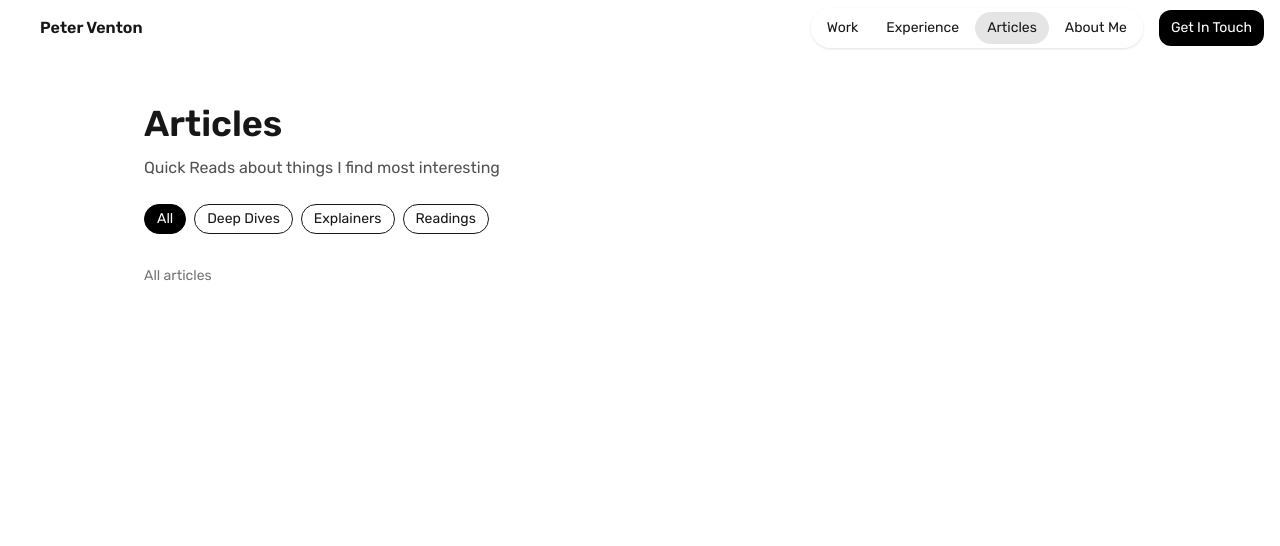
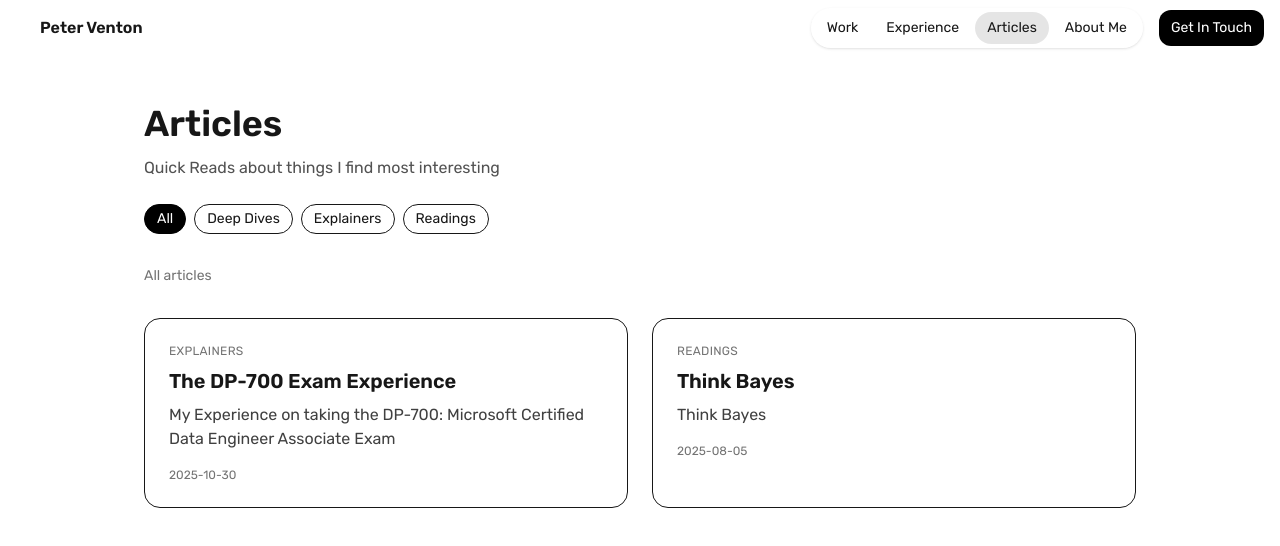
Before and after one commit to PeterSVenton/portfolio, a Next.js app: page /articles in a window 1280 px wide. Shown: the top 546 px of the page. Built offline with nearby package versions, Linux system fonts and the light colour scheme.

Commit message:
- dp700 article - changes the articles dynamic route to correctly route to /articles/slug

```diff
--- a/src/app/about/page.tsx
+++ b/src/app/about/page.tsx
@@ -38,6 +38,11 @@ const BULLETS: Record<string, Bullet[]> = {
     ["Discovery.", "Align on KPIs, definitions, and source systems."],
     ["Modeling & standards.", "Star schema, conventions, calc groups, testing."],
     ["Delivery & handover.", "Dashboards + docs, with measurable outcomes."]
+    ],
+
+    certifications: [
+      ["Mensa", "- Member of British Mensa"],
+      ["DP700", "- Microsoft Certified: Fabric Data Engineer Associate"]
     ],
 
     highlights: [
@@ -181,6 +186,7 @@ export default function AboutPage() {
         {/* Main content (carded sections) */}
         <div className="space-y-8">
           <SectionCardBulleted title={"Principles"} bullets={BULLETS["principles"]} />
+          <SectionCardBulleted title={"Certifications"} bullets={BULLETS["certifications"]} />
 
           <SectionCardBulleted title={"How I Work"} bullets={BULLETS["howIWork"]} />
 
--- a/src/app/articles/page.tsx
+++ b/src/app/articles/page.tsx
@@ -70,7 +70,7 @@ export default async function ArticlesPage({
               {TYPE_META[a.type].label}
             </p>
             <h2 className="text-xl font-semibold">
-              <Link href={`/${a.slug}`} className="hover:underline">
+              <Link href={`/articles/${a.slug}`} className="hover:underline">
                 {a.title}
               </Link>
             </h2>
--- /dev/null
+++ b/src/app/md-pages/dp-700-experience.mdx
@@ -0,0 +1,69 @@
+# DP-700: Microsoft Certified: Fabric Data Engineer Associate
+
+I recently took the [DP-700: Microsoft Certified: Fabric Data Engineer Associate](https://learn.microsoft.com/en-us/credentials/certifications/fabric-data-engineer-associate/?practice-assessment-type=certification) exam and am now [certified](https://learn.microsoft.com/api/credentials/share/en-us/PeterVenton-7649/A850B1056A30CBE8?sharingId=98B7CA95EDAFB390).
+
+---
+
+## Why I pursued it
+
+With the introduction of **Microsoft Fabric**, the data engineering landscape within the Microsoft ecosystem has evolved significantly. The DP-700 certification validates skills in **designing, building, and optimizing data pipelines and analytics solutions** that leverage Fabric’s unified architecture across Data Factory, DataFlows, Realtime Analytics, Pyspark, and Lakehouses.
+
+For me, this certification was a natural next step after working extensively with **Power BI, Python, and SQL**. It offered a way to formalize my experience and stay ahead as the platform continues to unify analytics under Fabric.
+
+---
+
+## What the exam covers
+
+The DP-700 exam focuses on several key areas:
+
+- **Ingesting and transforming data** using Dataflows Gen2, Pipelines, and Lakehouses
+- **Designing and implementing data models** for performance and scalability
+- **Managing and optimizing data storage** in OneLake
+- **Enabling analytics and business intelligence** with Direct Lake and Power BI integration
+- **Monitoring, securing, and governing Fabric environments**
+
+Overall, it’s about understanding how all the Fabric components fit together to support an end-to-end data strategy.
+
+---
+
+## Study resources I used
+
+- [Microsoft Learn Path for DP-700](https://learn.microsoft.com/en-us/training/courses/dp-700t00)
+- [Microsoft Fabric documentation](https://learn.microsoft.com/en-us/fabric/)
+- [Practice Exam from Microsoft](https://learn.microsoft.com/en-us/credentials/certifications/fabric-data-engineer-associate/practice/assessment?assessment-type=practice&assessmentId=1704375541&practice-assessment-type=certification)
+- Aleksi Partanen's 11 hour [DP-700 Exam Full Course](https://www.youtube.com/watch?v=jTDSP7KBavI)
+- Will's 6 hour [DP-700 Exam Full Course](https://www.youtube.com/watch?v=KiB4eAeFRsw)
+
+Outside of this I gained hands on experience by leveraging the free 60 day Fabric trial from Microsoft to have access to play with Fabric and solidify my understanding of all the content.
+
+Overall I studied for 4 weeks before taking the exam, scoring a 883/1000.
+
+---
+
+## My experience taking the exam
+
+The exam experience was relatively smooth **40–50 questions** covering a balance of conceptual design, and technical questions with a case study to evaluate a scenario based task.
+
+For the conceptual design tasks I found it helpful to visualize Fabric as an ecosystem: knowing when to use Dataflows, Pipelines, and Lakehouses in combination was key.
+
+For the techical questions its about knowing syntax, functions and method names. The easiest way to develop the skills needed in this section is to utilize a hands on approach, especially if you've never done any PySpark. the 3 topics covered are:
+1. **PySpark / Fabric Notebooks**
+    - If you're familiar with Python/Pandas then this is mainly about learning PySpark syntax.
+    - There were a few questions about the Fabric Specific Package NoteBookUtils, which asked how to orchestrate other notebooks from within a notebook (This is a question about NoteBookUtils `runMultiple()` method and the syntax of the dictionary to setup the Directed Acyclic Graph (DAG))
+2. **SQL**
+    - How to GRANT permission to objects in the database
+    - Setting up RLS in SQL by creating a security predicate and binding it to a table
+    - The different dynamic data masking (DDM) functions fabric supports and when to make use of them
+3. **KQL**
+    - How to create Materialized Views and what their use case is
+    - How to create functions and their difference to SQL stored procedures
+---
+
+## What’s next
+
+With Fabric now at the core of Microsoft’s analytics offering, this certification feels like a great foundation for future roles focused on **data architecture, governance, and analytics enablement**.
+I plan to continue exploring Fabric’s end-to-end capabilities, particularly **Real-Time Intelligence** and **Data Activator**. The next certification I'm chasing is the DP600:
+
+---
+
+*Published November 2025*
--- a/src/app/work/page.tsx
+++ b/src/app/work/page.tsx
@@ -63,7 +63,7 @@ export default async function WorkPage({ searchParams }: { searchParams: Promise
             <p className="mt-1 text-xs text-neutral-500">{p.period} · {p.context}</p>
 
             {p.stack?.length && (
-              <div className="mt-2">
+              <div className="mt-auto">
                 <TechChip items={p.stack} />
               </div>
             )}
--- a/src/components/Header.tsx
+++ b/src/components/Header.tsx
@@ -11,7 +11,7 @@ const NAV = [
   { href: "/work", label: "Work" },
   { href: "/experience", label: "Experience" },
   { href: "/articles", label: "Articles" },
-  { href: "/about", label: "About Me" },
+  { href: "/about", label: "About Me" }
 ];
 
 export default function Header() {
--- a/src/data/articles.ts
+++ b/src/data/articles.ts
@@ -10,23 +10,23 @@ export type Article = {
 }
 
 export const articles: Article[] = [
-//   {
-//     slug: 'calc-groups-time-intelligence',
-//     type: 'DeepDive',
-//     title: 'Taming Time Intelligence with Calculation Groups',
-//     summary: 'When to use calc groups vs dedicated measures, perf tradeoffs, and pitfalls.',
-//     date: '2025-08-01',
-//     readMins: 8,
-//     tags: ['Power BI', 'DAX', 'Modeling'],
-//   },
+  {
+    slug: 'dp-700-experience',
+    type: 'Explainer',
+    title: 'The DP-700 Exam Experience',
+    summary: 'My Experience on taking the DP-700: Microsoft Certified Data Engineer Associate Exam',
+    date: '2025-10-30',
+    readMins: 20,
+    tags: ['Fabric'],
+  },
 
-//   {
-//     slug: 'why-kpi-numbers-differ',
-//     type: 'Explainer',
-//     title: 'Why the Same KPI Shows Different Numbers—and How We Fix It',
-//     summary: 'Plain-English reasons for mismatches and how a single source of truth solves them.',
-//     date: '2025-08-05',
-//     readMins: 4,
-//     tags: ['Stakeholders', 'Data Trust'],
-//   },
+  {
+    slug: 'think-bayes',
+    type: 'Reading',
+    title: 'Think Bayes',
+    summary: 'Think Bayes',
+    date: '2025-08-05',
+    readMins: 4,
+    tags: ['Stakeholders', 'Data Trust'],
+  },
 ]
```
